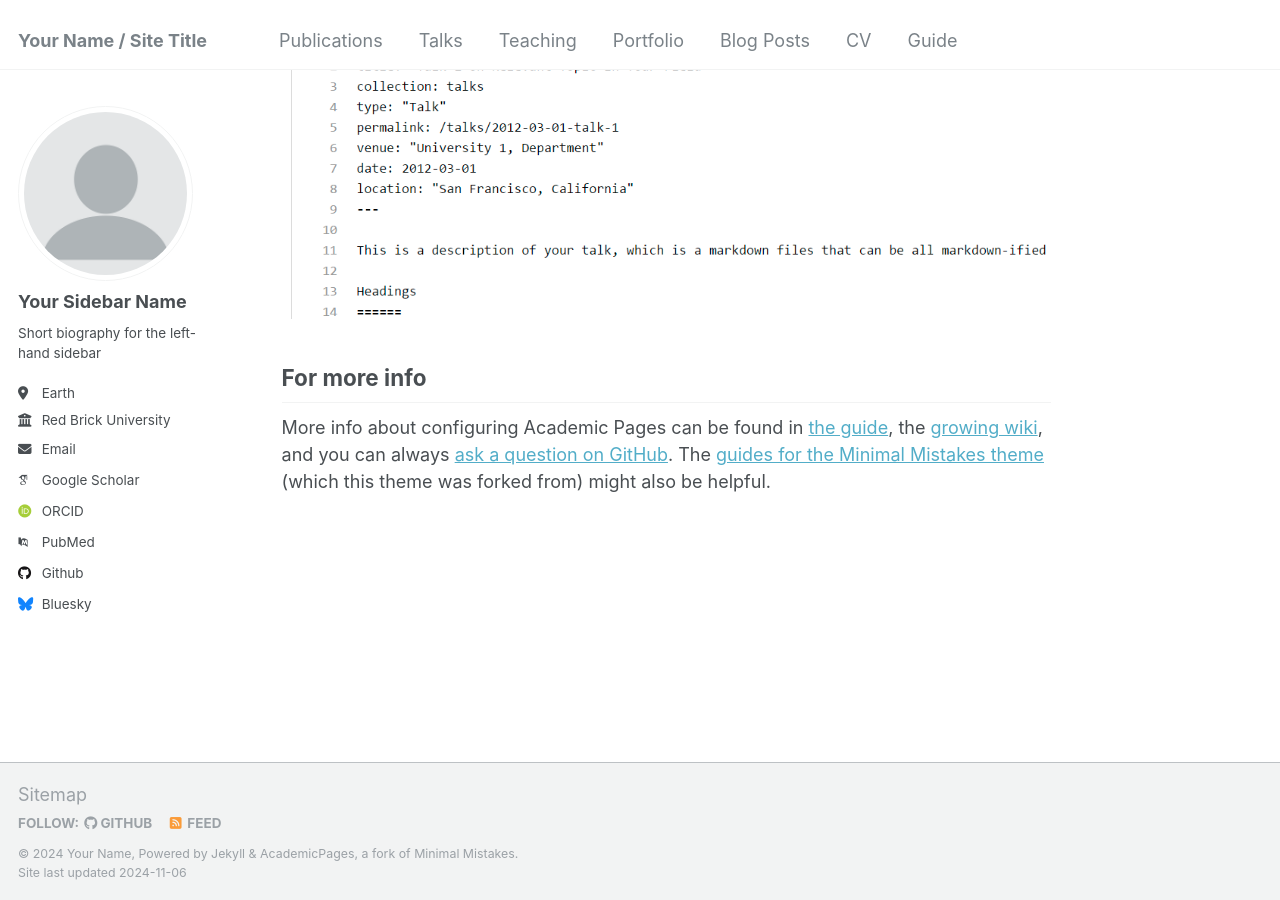
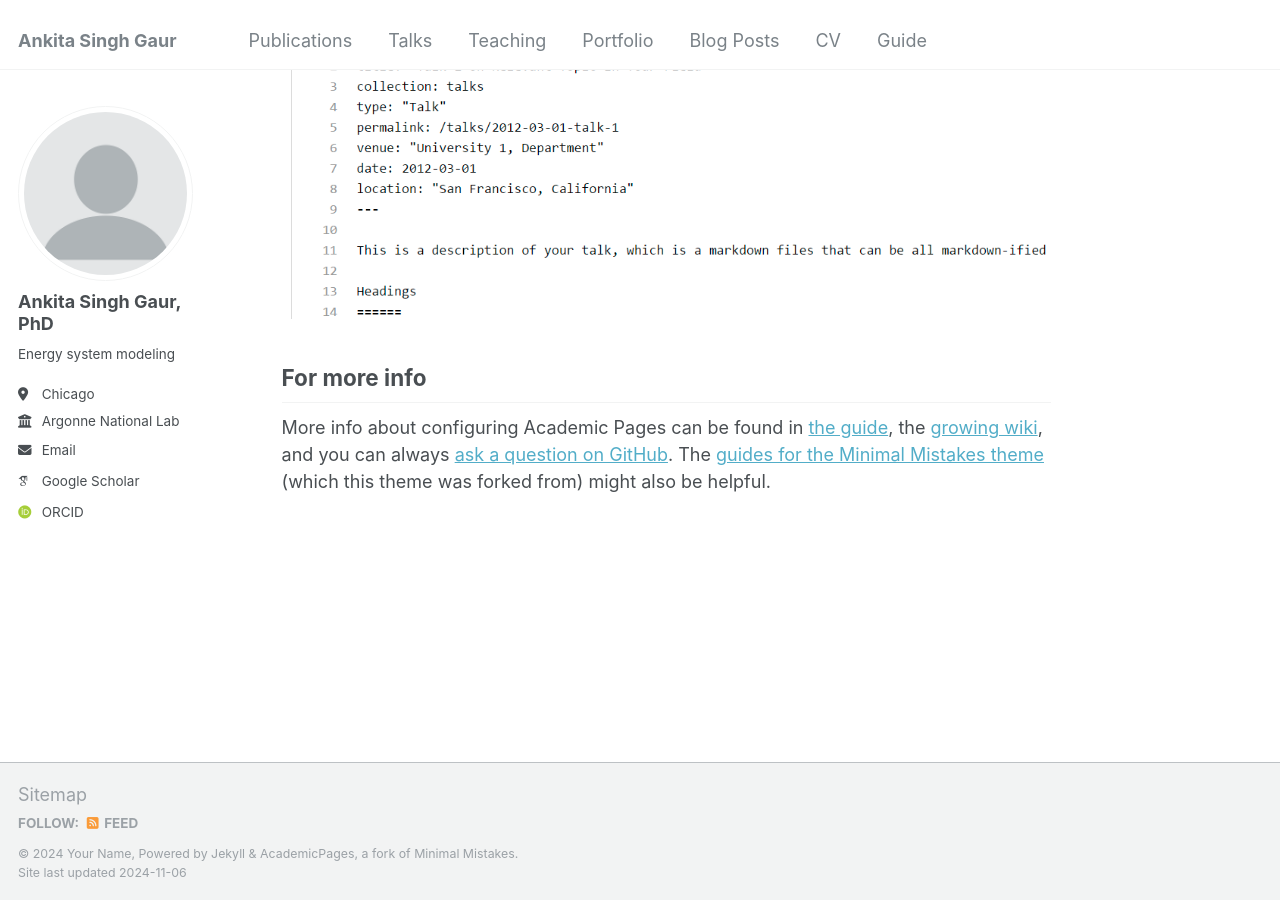
Before and after one commit to ankitagaur93/ankitagaur93.github.io, a Jekyll site: the page built from _pages/about.md, in a window 1280 px wide and 900 px high, scrolled down 2643 px. Built offline with Jekyll 4.4.1, drawn with Linux system fonts in a browser that asks for light colours; some web fonts are replaced.

Commit message:
Update _config.yml

```diff
--- a/_config.yml
+++ b/_config.yml
@@ -8,7 +8,7 @@
 
 # Basic Site Settings
 locale                   : "en-US"
-title                    : "Your Name / Site Title"
+title                    : "Ankita Singh Gaur"
 title_separator          : "-"
 name                     : &name "Your Name"
 description              : &description "personal description"
@@ -22,21 +22,21 @@ repository               : "academicpages/academicpages.github.io"
 author:
   # Biographic information
   avatar           : "profile.png"
-  name             : "Your Sidebar Name"
+  name             : "Ankita Singh Gaur, PhD"
   pronouns         : # example: "she/her"
-  bio              : "Short biography for the left-hand sidebar"
-  location         : "Earth"
-  employer         : "Red Brick University"
+  bio              : "Energy system modeling"
+  location         : "Chicago"
+  employer         : "Argonne National Lab"
   uri              : # URL
-  email            : "none@example.org"
+  email            : "asgaur93@gmail.com"
 
   # Academic websites
   arxiv            : # URL - Update with the correct link to your profile
-  googlescholar    : "https://scholar.google.com/citations?user=PS_CX0AAAAAJ"
+  googlescholar    : "https://scholar.google.com/citations?user=jTEsHicAAAAJ&hl=en"
   impactstory      : # URL
-  orcid            : "http://orcid.org/yourorcidurl"
+  orcid            : "https://orcid.org/0000-0003-2667-9237"
   semantic         : # URL
-  pubmed           : "https://www.ncbi.nlm.nih.gov/pubmed/?term=john+snow"
+  pubmed           : #"https://www.ncbi.nlm.nih.gov/pubmed/?term=john+snow"
   researchgate     : # URL
   scopus           : # URL
 
@@ -44,12 +44,12 @@ author:
   bitbucket        : # Username - Update with your username on the site
   codepen          : # Username
   dribbble         : # Username
-  github           : "academicpages"
+  github           : #"academicpages"
   kaggle           : # Username
   stackoverflow    : # User number or user number and name (i.e., use "1" or "1/jeff-atwood")
 
   # Social media
-  bluesky          : "bsky.app" # Replace this with you Bluesky username
+  bluesky          : #"bsky.app" # Replace this with you Bluesky username
   facebook         : # Username
   flickr           : # Username
   foursquare       : # Username
```
